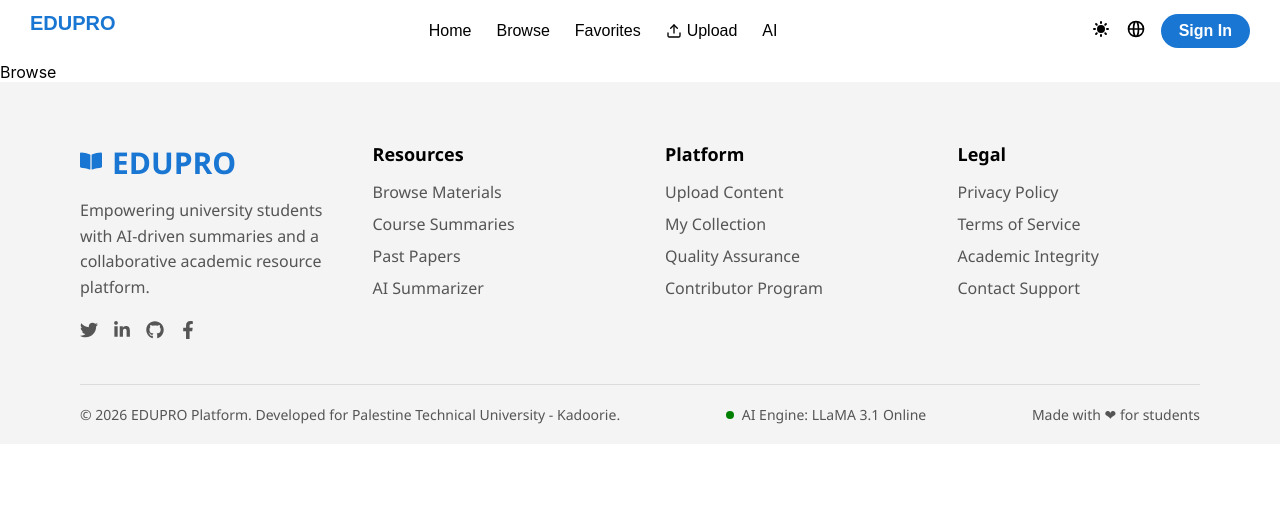
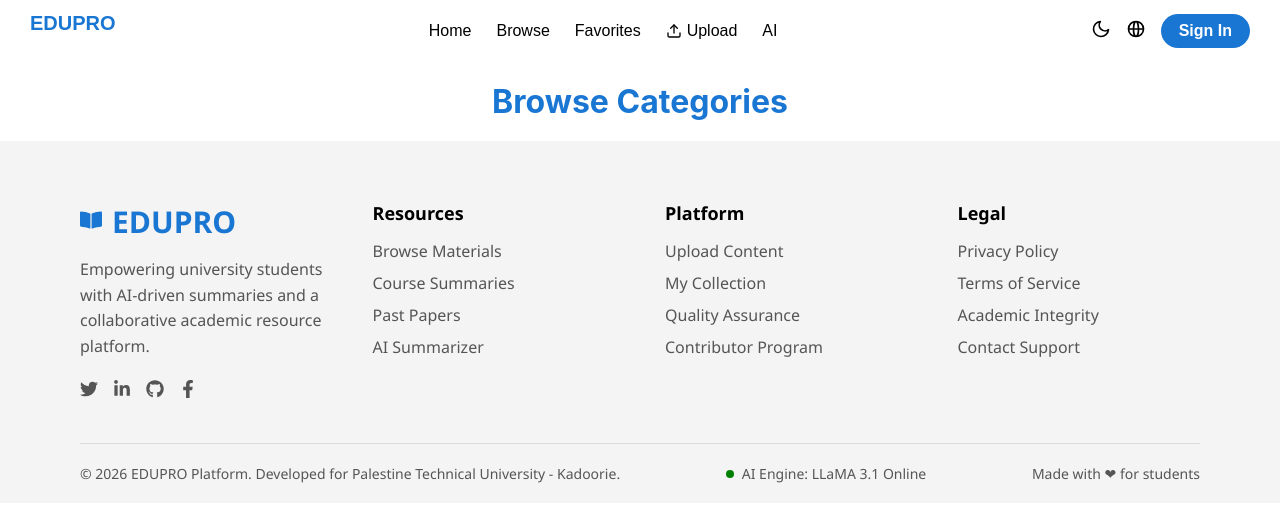
Before and after one commit to grad-123/project-1, a React (Vite) app: page /Browse in a window 1280 px wide. Shown: the top 522 px of the page. Built offline with nearby package versions, Linux system fonts and the light colour scheme.

Commit message:
create part for page browse

```diff
--- a/src/App.jsx
+++ b/src/App.jsx
@@ -1,4 +1,3 @@
-
 import "./Theme.css";
 import React from "react";
 import { createBrowserRouter, RouterProvider } from "react-router-dom";
--- /dev/null
+++ b/src/Pages/Browse/component/Browse.css
@@ -0,0 +1,7 @@
+.browse-title {
+  font-size: 2rem;
+  font-weight: bold;
+  text-align: center;
+  margin: 20px 0;
+  color: var(--primary);
+}
--- a/src/Pages/Browse/component/Browse.jsx
+++ b/src/Pages/Browse/component/Browse.jsx
@@ -1,9 +1,14 @@
 import React from 'react'
+import "./Browse.css"
+import { useTranslation } from "react-i18next";
+function Browse() {
+    const { t } = useTranslation();
 
-function Browse() {
   return (
-    <div>Browse</div>
-  )
+    <>
+    <h1 className="browse-title">{t("browse.categories")}</h1>
+    </>
+  );
 }
 
 export default Browse
--- a/src/Pages/Home/component/Home.css
+++ b/src/Pages/Home/component/Home.css
@@ -33,12 +33,12 @@ background-color: rgba(0,0,0,var(--overlay-opacity));
 
 .content {
   max-width: 800px;
-  margin-left: 3%;
+  margin-inline-start: 3%;
   position: relative;
   z-index: 2;
   color: var(--text-main);
   padding-top: 140px;
-  text-align: left;
+  text-align: start;
 }
 
 .badge {
@@ -68,7 +68,7 @@ background-color: rgba(0,0,0,var(--overlay-opacity));
 .word-studies {
   color: var(--primary);
   font-weight: 800;
-  margin-left: 0.5rem;
+  margin-inline-start: 0.5rem;
   text-shadow: 0 2px 10px rgba(25,118,210,0.5);
 }
 
@@ -109,7 +109,7 @@ background-color: rgba(0,0,0,var(--overlay-opacity));
 }
 
 .arrow {
-  margin-left: 8px;
+  margin-inline-start: 8px;
   transition: transform 0.3s ease;
 }
 
@@ -167,7 +167,7 @@ background-color: rgba(0,0,0,var(--overlay-opacity));
   padding: 30px;
   border-radius: 15px;
   box-shadow: 0 8px 20px rgba(0,0,0,0.05);
-  text-align: left;
+  text-align: start;
   transition: 0.3s ease;
 }
 
@@ -268,6 +268,7 @@ background-color: rgba(0,0,0,var(--overlay-opacity));
   opacity: 0.7;
 }
 
+
 @media (max-width:768px){
   .main-title {
     font-size:3rem;
@@ -279,8 +280,7 @@ background-color: rgba(0,0,0,var(--overlay-opacity));
     font-size:1rem;
   }
   .content {
-    margin-left:5%;
-    margin-right:5%;
+    margin-inline: 5%;
     padding-top:100px;
   }
   .home-buttons {
--- a/src/Pages/Home/component/Home.jsx
+++ b/src/Pages/Home/component/Home.jsx
@@ -1,4 +1,3 @@
-// src/Pages/Home/component/Home.jsx
 import React from "react";
 import { useNavigate } from "react-router-dom";
 import { useTranslation } from "react-i18next";
--- a/src/Theme.css
+++ b/src/Theme.css
@@ -23,3 +23,10 @@
   --navbar-bg: rgba(15, 23, 42, 0.8);
   --footer-bg: #111827;
 }
+html {
+  direction: ltr;
+}
+
+html[dir="rtl"] {
+  direction: rtl;
+}
--- a/src/component/Navbar/Navbar.css
+++ b/src/component/Navbar/Navbar.css
@@ -76,6 +76,3 @@
   background: var(--primary-dark);
     color: var(--primary);
 }
-html[dir="rtl"] {
-  direction: rtl;
-}
--- a/src/component/Navbar/Navbar.jsx
+++ b/src/component/Navbar/Navbar.jsx
@@ -1,5 +1,4 @@
-
-import React, { useEffect } from "react";
+import React, { useEffect, useState } from "react";
 import { HiSun, HiOutlineGlobeAlt } from "react-icons/hi";
 import { FiUpload, FiMoon } from "react-icons/fi";
 import { Link } from "react-router-dom";
@@ -8,10 +7,10 @@ import "./Navbar.css";
 
 function Navbar() {
   const { t, i18n } = useTranslation();
-
+  const [theme, setTheme] = useState("light");
   const toggleTheme = () => {
-    const currentTheme = document.documentElement.getAttribute("data-theme");
-    const newTheme = currentTheme === "light" ? "dark" : "light";
+    const newTheme = theme === "light" ? "dark" : "light";
+    setTheme(newTheme);
     document.documentElement.setAttribute("data-theme", newTheme);
     localStorage.setItem("theme", newTheme);
   };
@@ -19,16 +18,24 @@ function Navbar() {
   const toggleLang = () => {
     const newLang = i18n.language === "en" ? "ar" : "en";
     i18n.changeLanguage(newLang);
-    document.documentElement.setAttribute("dir", newLang === "ar" ? "rtl" : "ltr");
+    document.documentElement.setAttribute(
+      "dir",
+      newLang === "ar" ? "rtl" : "ltr",
+    );
     localStorage.setItem("lang", newLang);
   };
 
   useEffect(() => {
     const savedTheme = localStorage.getItem("theme") || "light";
+
     document.documentElement.setAttribute("data-theme", savedTheme);
 
     const savedLang = localStorage.getItem("lang") || "en";
-    document.documentElement.setAttribute("dir", savedLang === "ar" ? "rtl" : "ltr");
+    i18n.changeLanguage(savedLang);
+    document.documentElement.setAttribute(
+      "dir",
+      savedLang === "ar" ? "rtl" : "ltr",
+    );
   }, []);
 
   return (
@@ -36,16 +43,28 @@ function Navbar() {
       <div className="logo">EDUPRO</div>
 
       <ul className="nav-link">
-        <li><Link to="/">{t("navbar.home")}</Link></li>
-        <li><Link to="/Browse">{t("navbar.browse")}</Link></li>
-        <li><Link to="/Favorites">{t("navbar.favorites")}</Link></li>
-        <li><Link to="/Upload"><FiUpload /> {t("navbar.upload")}</Link></li>
-        <li><Link to="/AI">{t("navbar.ai")}</Link></li>
+        <li>
+          <Link to="/">{t("navbar.home")}</Link>
+        </li>
+        <li>
+          <Link to="/Browse">{t("navbar.browse")}</Link>
+        </li>
+        <li>
+          <Link to="/Favorites">{t("navbar.favorites")}</Link>
+        </li>
+        <li>
+          <Link to="/Upload">
+            <FiUpload /> {t("navbar.upload")}
+          </Link>
+        </li>
+        <li>
+          <Link to="/AI">{t("navbar.ai")}</Link>
+        </li>
       </ul>
 
       <div className="nav-right">
         <button className="icon-btn" onClick={toggleTheme}>
-          {document.documentElement.getAttribute("data-theme") === "light" ? <FiMoon /> : <HiSun />}
+          {theme === "light" ? <FiMoon /> : <HiSun />}
         </button>
 
         <button className="icon-btn" onClick={toggleLang}>
--- a/src/locales/arabic/Translation.json
+++ b/src/locales/arabic/Translation.json
@@ -63,5 +63,8 @@
     "createAccountBtn": "إنشاء حساب مجاني",
     "shareNotesBtn": "شارك ملاحظاتك",
     "copyRight": "© 2026 منصة EDUPRO للذكاء الأكاديمي. جميع الحقوق محفوظة."
+  },
+  "browse":{
+    "categories":"تصفح التصنيفات"
   }
 }
--- a/src/locales/english/Translation.json
+++ b/src/locales/english/Translation.json
@@ -60,5 +60,8 @@
     "createAccountBtn": "Create Free Account",
     "shareNotesBtn": "Share Your Notes",
     "copyRight": "© 2026 EDUPRO Academic Intelligence Platform. All rights reserved."
+  },
+  "browse":{
+    "categories":"Browse Categories"
   }
 }
```
Also changed, not shown: src/component/Footer/Footer.css (line endings or trailing spaces).
